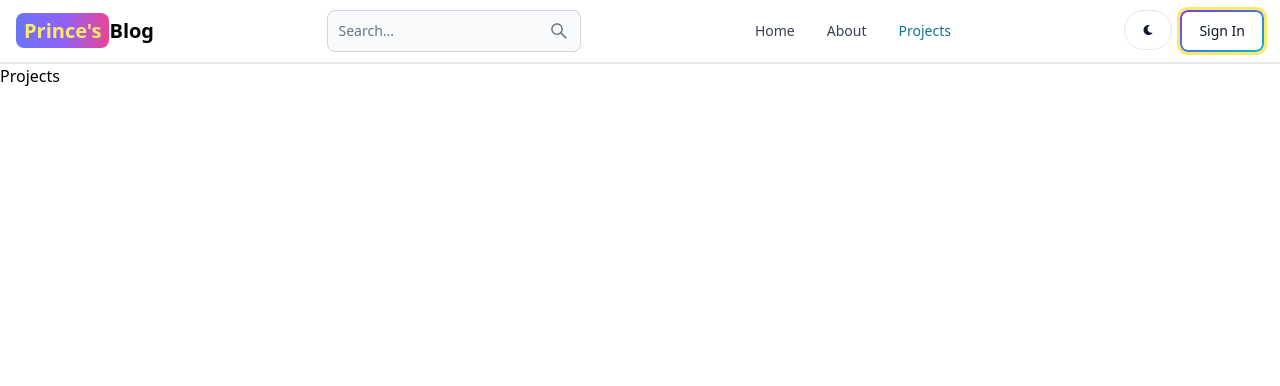
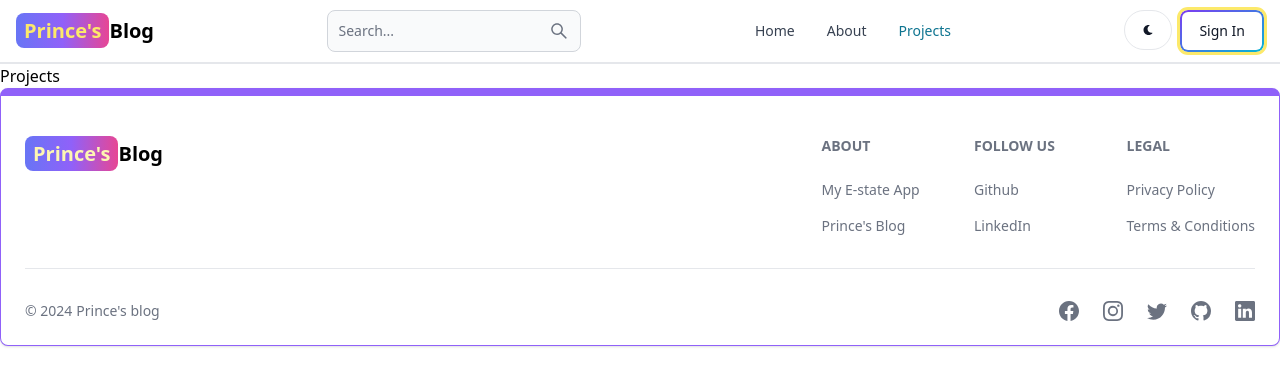
Before and after one commit to PrashantAgrawal2107/MERN-Blog-App, a React (Vite) app in the folder client/: page /projects in a window 1280 px wide. Shown: the top 386 px of the page. Built offline with nearby package versions, Linux system fonts and the light colour scheme.

Commit message:
create the footer component

```diff
--- a/client/src/App.jsx
+++ b/client/src/App.jsx
@@ -6,6 +6,7 @@
 import Dashboard from './pages/Dashboard';
 import Projects from './pages/Projects';
 import Header from './components/Header';
+import FooterCom from './components/Footer';
 
 export default function App() {
   return (
@@ -19,6 +20,7 @@
           <Route path='/dashboard' element={<Dashboard />} />
           <Route path='/projects' element={<Projects />} />
         </Routes>
+      <FooterCom />
     </BrowserRouter>
   )
 }
--- /dev/null
+++ b/client/src/components/Footer.jsx
@@ -0,0 +1,84 @@
+import { Footer } from 'flowbite-react';
+import { Link } from 'react-router-dom';
+import { BsFacebook, BsInstagram, BsTwitter, BsGithub, BsDribbble, BsLinkedin } from 'react-icons/bs';
+export default function FooterCom() {
+  return (
+    <Footer container className='border border-t-8 border-purple-500'>
+      <div className='w-full max-w-7xl mx-auto'>
+        <div className='grid w-full justify-between sm:flex md:grid-cols-1'>
+          <div className='mt-5'>
+            <Link
+              to='/'
+              className='self-center whitespace-nowrap text-lg sm:text-xl font-semibold dark:text-white'
+            >
+              <span className='px-2 py-1 bg-gradient-to-r from-indigo-500 via-purple-500 to-pink-500 rounded-lg text-yellow-100'>
+                Prince's
+              </span>
+              Blog
+            </Link>
+          </div>
+          <div className='grid grid-cols-2 gap-8 mt-4 sm:grid-cols-3 sm:gap-6'>
+            <div>
+              <Footer.Title title='About' />
+              <Footer.LinkGroup col>
+                <Footer.Link
+                  href='https://mern-estate-app-pk.onrender.com/'
+                  target='_blank'
+                  rel='noopener noreferrer'
+                >
+                  My E-state App
+                </Footer.Link>
+                <Footer.Link
+                  href='/about'
+                  target='_blank'
+                  rel='noopener noreferrer'
+                >
+                    Prince's Blog
+                </Footer.Link>
+              </Footer.LinkGroup>
+            </div>
+            <div>
+              <Footer.Title title='Follow us' />
+              <Footer.LinkGroup col>
+                <Footer.Link
+                  href='https://github.com/PrashantAgrawal2107'
+                  target='_blank'
+                  rel='noopener noreferrer'
+                >
+                  Github
+                </Footer.Link>
+                <Footer.Link
+                  href='https://www.linkedin.com/in/prashant-agrawal-aa7a55253/'
+                  target='_blank'
+                  rel='noopener noreferrer' >LinkedIn</Footer.Link>
+              </Footer.LinkGroup>
+            </div>
+            <div>
+              <Footer.Title title='Legal' />
+              <Footer.LinkGroup col>
+                <Footer.Link href='#'>Privacy Policy</Footer.Link>
+                <Footer.Link href='#'>Terms &amp; Conditions</Footer.Link>
+              </Footer.LinkGroup>
+            </div>
+          </div>
+        </div>
+        <Footer.Divider />
+        <div className='w-full sm:flex sm:items-center sm:justify-between'>
+          <Footer.Copyright
+            href='#'
+            by="Prince's blog"
+            year={new Date().getFullYear()}
+          />
+          <div className="flex gap-6 sm:mt-0 mt-4 sm:justify-center">
+            <Footer.Icon href='#' icon={BsFacebook}/>
+            <Footer.Icon href='https://www.instagram.com/prashantagrawal_2107' icon={BsInstagram}/>
+            <Footer.Icon href='#' icon={BsTwitter}/>
+            <Footer.Icon href='https://github.com/PrashantAgrawal2107' icon={BsGithub}/>
+            <Footer.Icon href='https://www.linkedin.com/in/prashant-agrawal-aa7a55253/' icon={BsLinkedin}/>
+
+          </div>
+        </div>
+      </div>
+    </Footer>
+  );
+}
```
